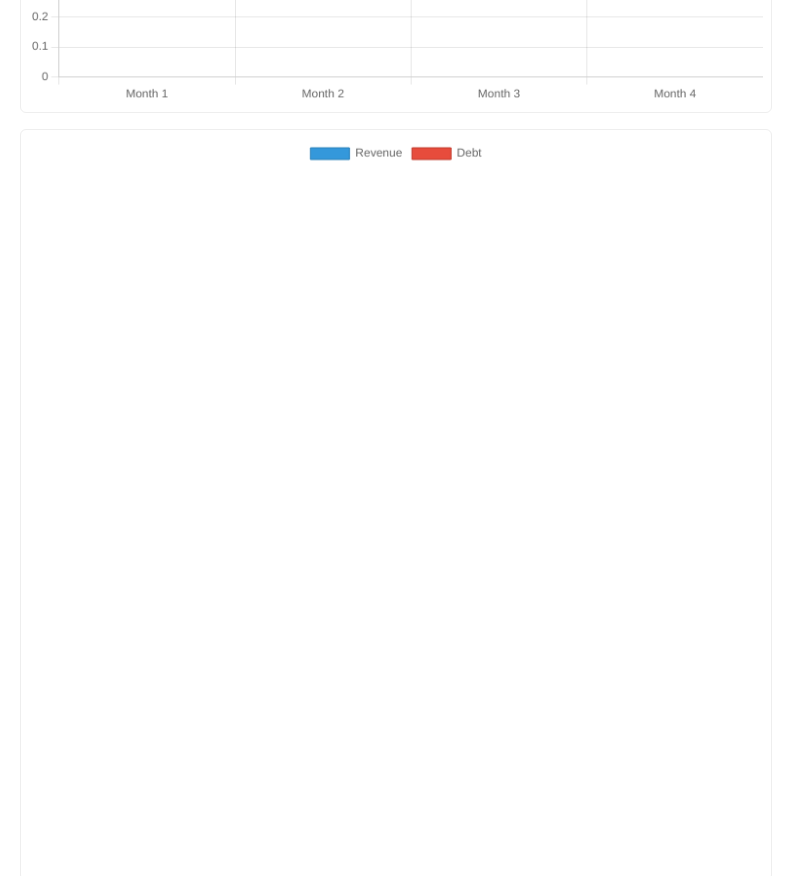
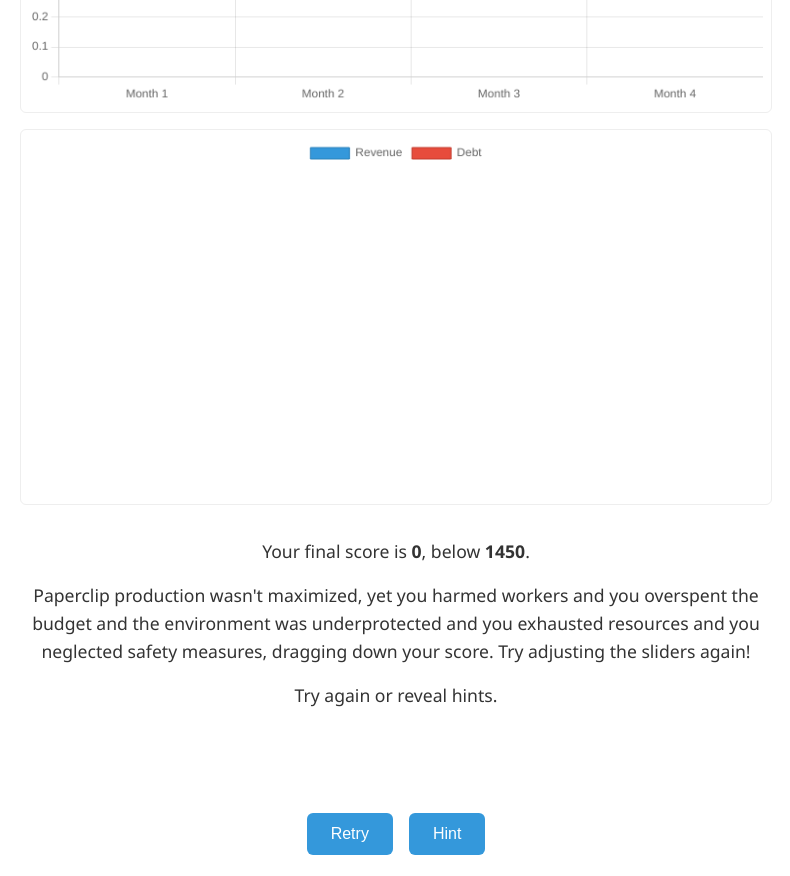
Before and after one commit to sia1408/maxiclip, a website: page public/output.html in a window 1280 px wide. Shown: the part 1240-2116 px from the top of the page, without its empty margins (244-1034 px from the left). Drawn offline with nearby package versions, Linux system fonts and the light colour scheme.

Commit message:
Update output.html

```diff
--- a/public/output.html
+++ b/public/output.html
@@ -128,7 +128,7 @@
   <div class="charts-container">
     <canvas id="paperclipsChart"></canvas>
     <canvas id="pollutionWorkersChart"></canvas>
-    <canvas id="revenueDebtChart"></canvas>
+    <canvas id="revenueDebtChart" width="150" height="150"></canvas>
   </div>
 
   <div class="result-msg" id="resultMessage"></div>
@@ -385,7 +385,7 @@ new Chart(ctxRevenueDebt, {
     datasets: [
       {
         label: "Revenue vs Debt",
-        data: [metrics.revenue * 50, metrics.debt * 50],
+        data: [metrics.revenue * 100, metrics.debt * 100],
         backgroundColor: ["#3498db", "#e74c3c"],
         borderColor: ["#2980b9", "#c0392b"],
         borderWidth: 1,
@@ -394,6 +394,8 @@ new Chart(ctxRevenueDebt, {
   },
   options: {
     responsive: true,
+    maintainAspectRatio: true,
+    aspectRatio: 2,
     plugins: {
       legend: {
         position: "top",
```
